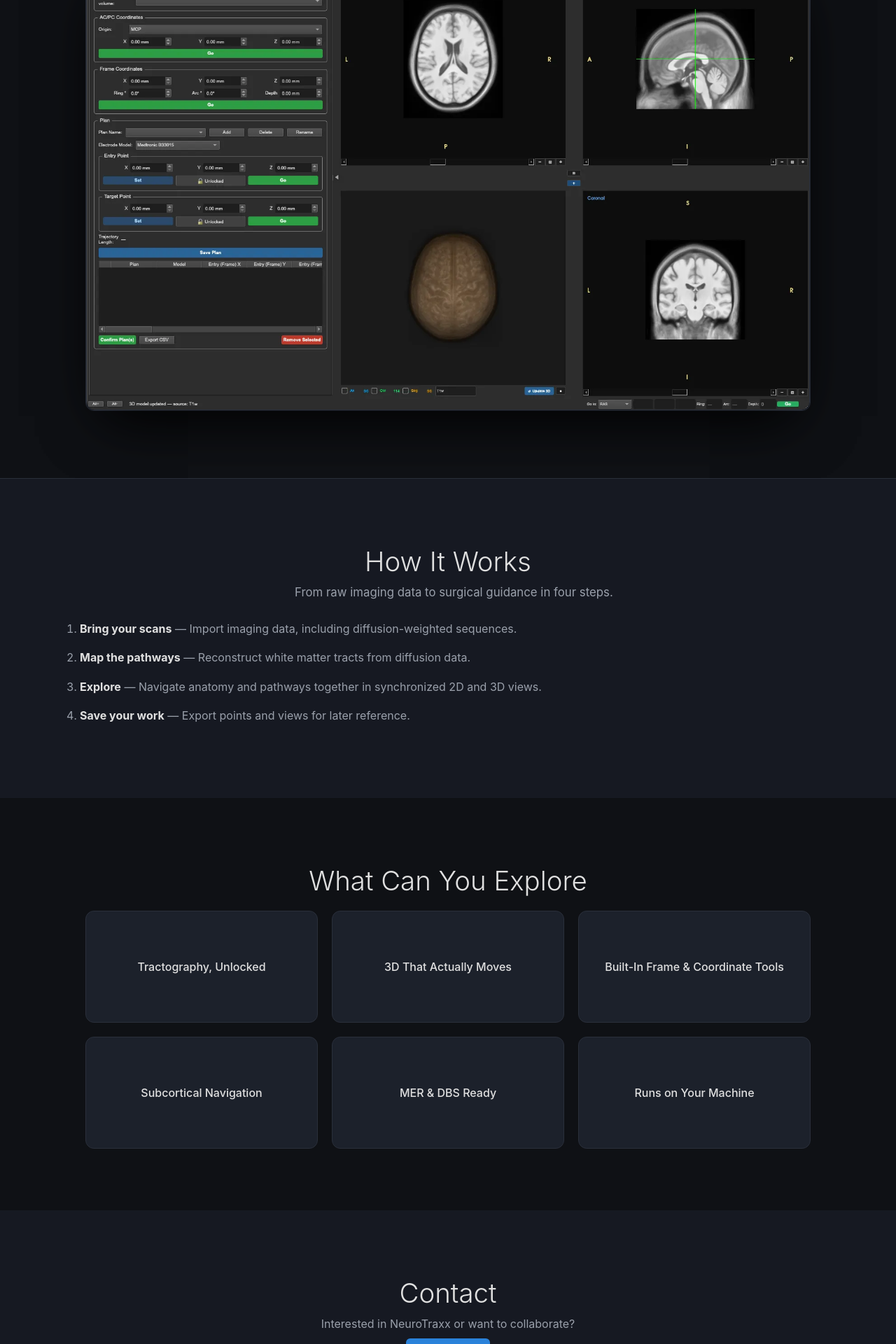
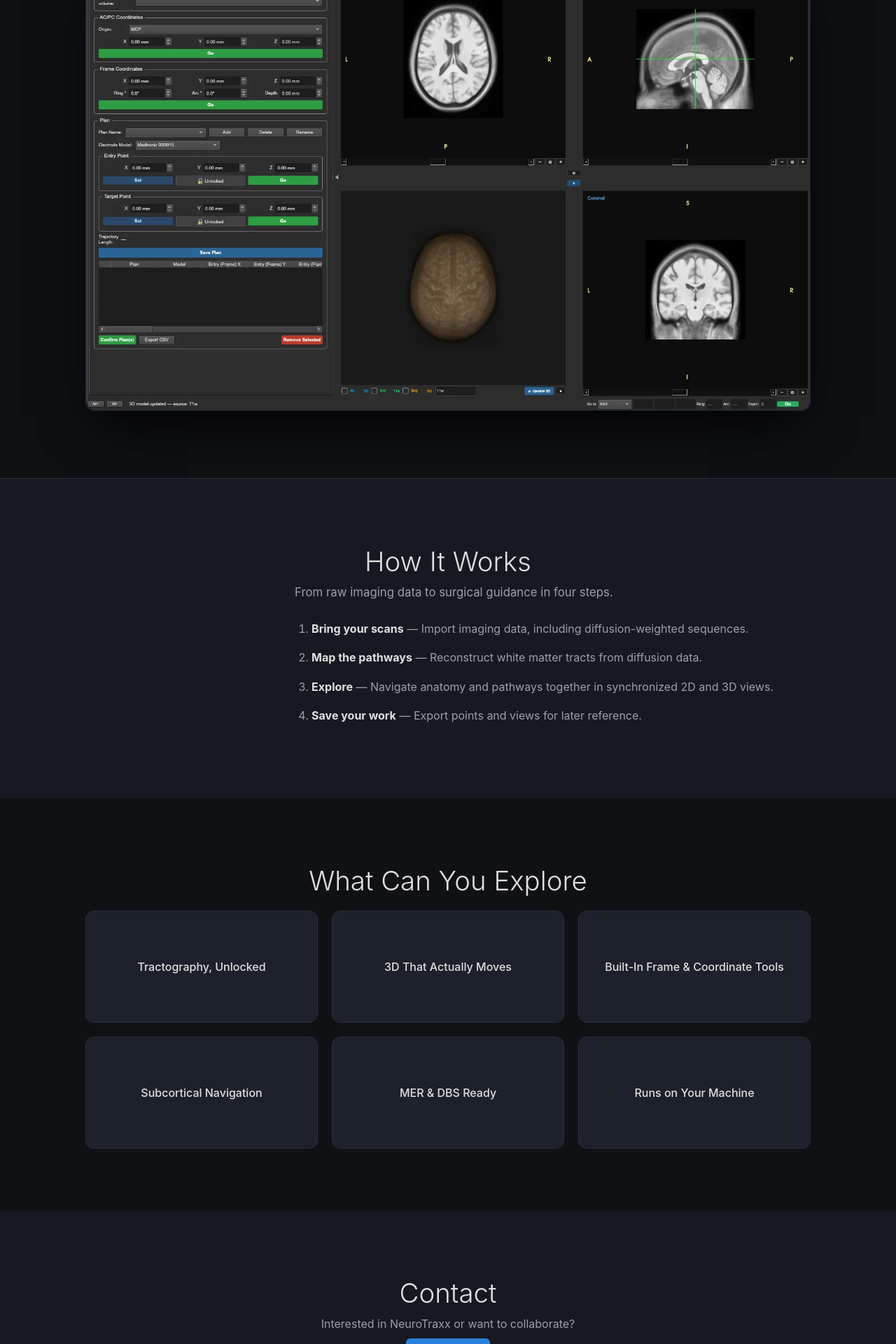
Before and after one commit to clement-t-chow/neurotraxx-site, a Jekyll site: the page built from index.html, in a window 1280 px wide. Shown: the part 1713-3633 px from the top of the page at 70% size. Built offline with Jekyll 4.4.1, drawn with Linux system fonts in a browser that asks for light colours.

Commit message:
Force steps indent with !important to override section.alt > * margin
Co-Authored-By: Claude Sonnet 4.6 <noreply@anthropic.com>

```diff
--- a/assets/css/style.css
+++ b/assets/css/style.css
@@ -421,14 +421,14 @@ a { color: var(--accent); text-decoration: none; }
 
 .steps {
   max-width: 560px;
-  margin: 0 auto 0 32%;
+  margin: 0 auto 0 32% !important;
   padding-left: 1.5rem;
 }
 
 #how-it-works .section-sub {
   text-align: left;
-  margin-left: 32%;
-  margin-right: auto;
+  margin-left: 32% !important;
+  margin-right: auto !important;
   max-width: 560px;
 }
 .steps li {
```
